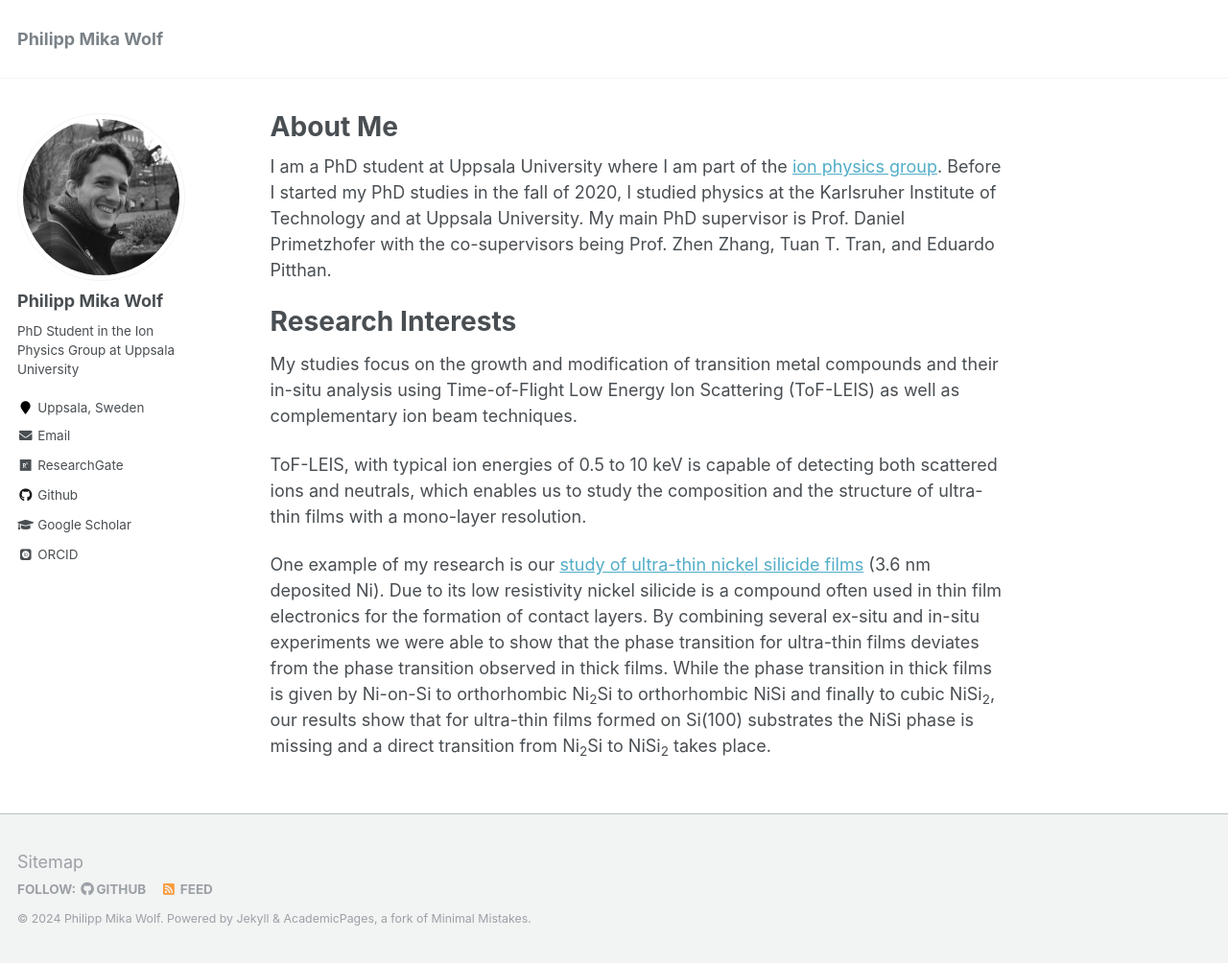
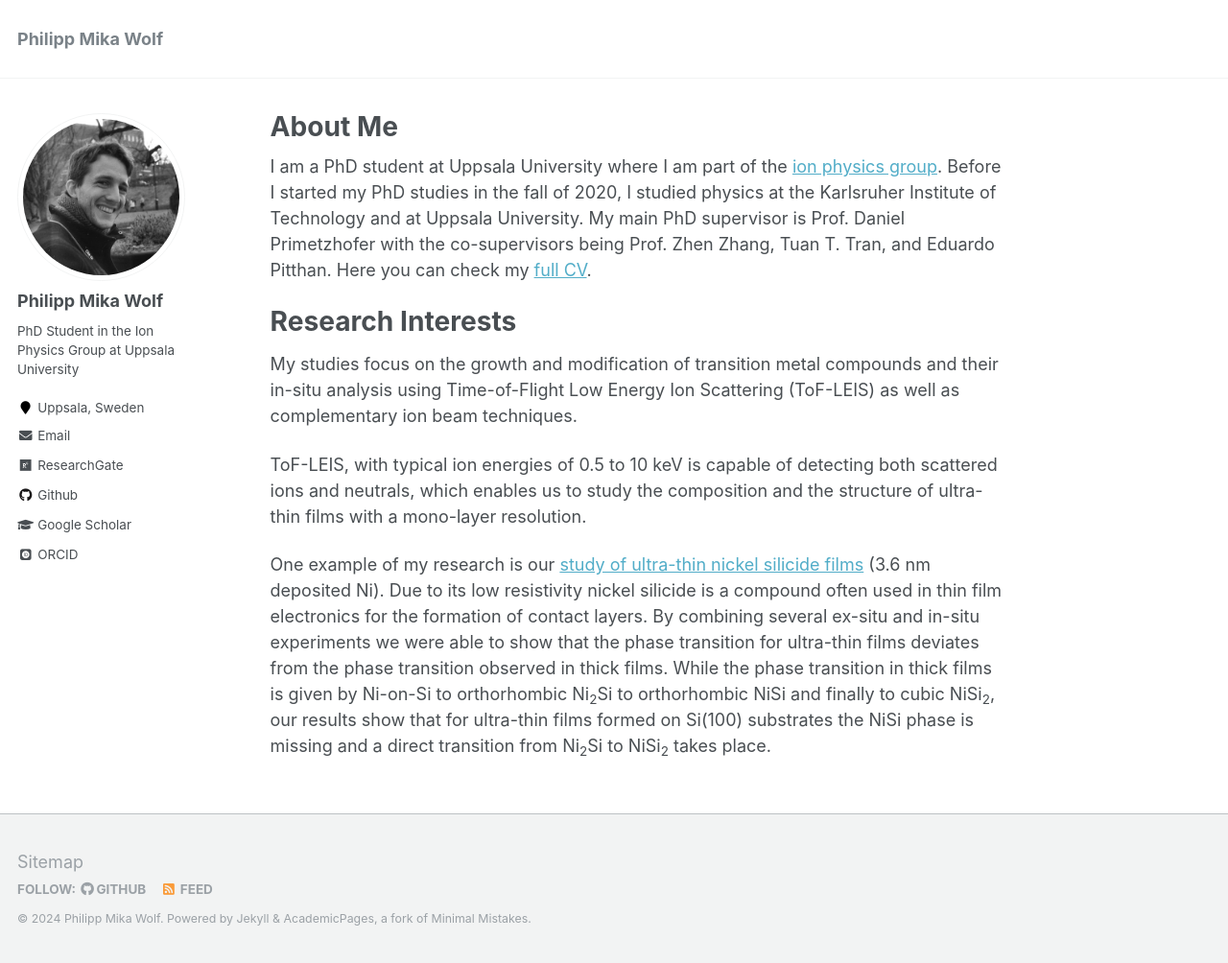
Before and after one commit to philipp-mika-wolf/philipp-mika-wolf.github.io, a Jekyll site: the page built from _pages/about.md, in a window 1280 px wide and 1004 px high. Shown: the whole window at 96% size. Built offline with Jekyll 4.4.1, drawn with Linux system fonts in a browser that asks for light colours; some web fonts are replaced.

Commit message:
Update about.md

```diff
--- a/_pages/about.md
+++ b/_pages/about.md
@@ -8,7 +8,7 @@ redirect_from:
   - /about.html
 ---
 
-I am a PhD student at Uppsala University where I am part of the [ion physics group](https://www.physics.uu.se/research/applied-nuclear-physics/groups/ion-physics/). Before I started my PhD studies in the fall of 2020, I studied physics at the Karlsruher Institute of Technology and at Uppsala University. My main PhD supervisor is Prof. Daniel Primetzhofer with the co-supervisors being Prof. Zhen Zhang, Tuan T. Tran, and Eduardo Pitthan.
+I am a PhD student at Uppsala University where I am part of the [ion physics group](https://www.physics.uu.se/research/applied-nuclear-physics/groups/ion-physics/). Before I started my PhD studies in the fall of 2020, I studied physics at the Karlsruher Institute of Technology and at Uppsala University. My main PhD supervisor is Prof. Daniel Primetzhofer with the co-supervisors being Prof. Zhen Zhang, Tuan T. Tran, and Eduardo Pitthan. Here you can check my [full CV](https://github.com/philipp-mika-wolf/philipp-mika-wolf.github.io/blob/main/assets/CV.pdf).
 
 # Research Interests
 
```
